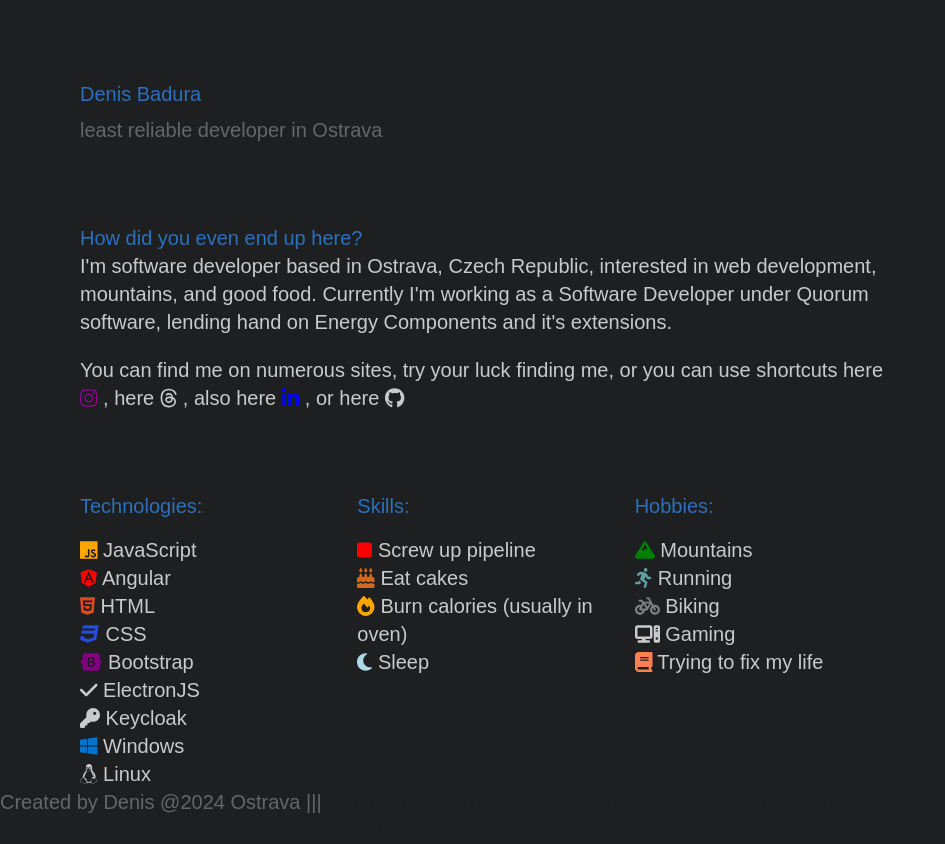
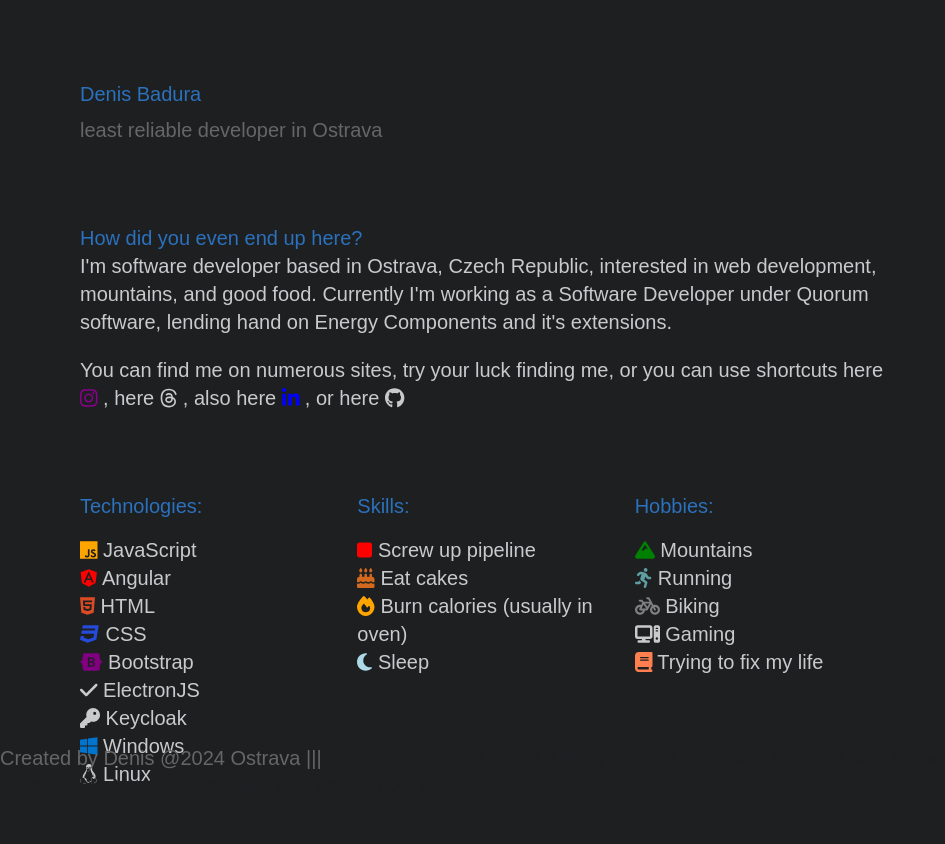
Before and after one commit to VanDeny/PersonalWebsite, a Next.js app: page / in a window 1280 px wide. Shown: the whole page, without its empty margins (0-945 px from the left). After the commit the page ends 800 px from the top, so only its background shows below. Built offline with nearby package versions, Linux system fonts and the light colour scheme; a web font is replaced by a local one.

Commit message:
footer stick to bottom

```diff
--- a/src/app/components/footer.tsx
+++ b/src/app/components/footer.tsx
@@ -3,7 +3,7 @@
 export default function Footer() {
 
     return (
-        <div className="text-textsecondary">
+        <div className="text-textsecondary absolute left-0 bottom-0">
             Created by Denis
             @2024 Ostrava |||
             <span>   </span>
```
